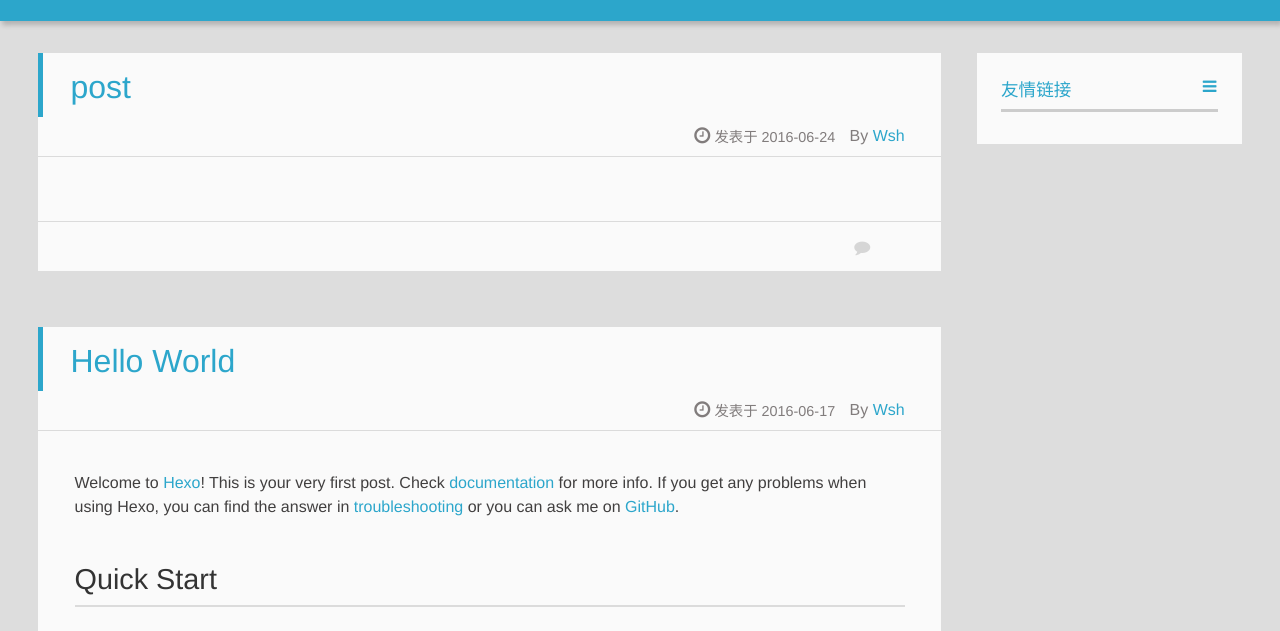
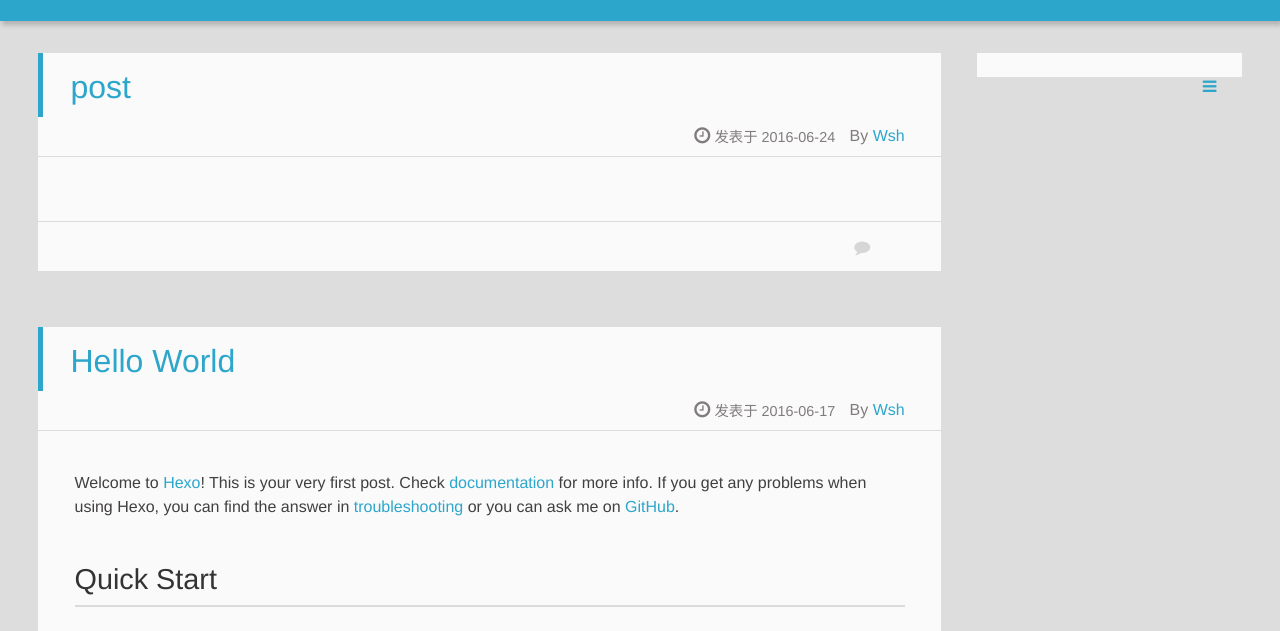
Before and after one commit to MxorOops/MxorOops.github.io, a plain HTML site: page index.html in a window 1280 px wide. Shown: the part 160-791 px from the top of the page. Drawn offline with Linux system fonts and the light colour scheme; a script that the page names is missing.

Commit message:
Site updated: 2016-06-24 19:08:07

```diff
--- a/index.html
+++ b/index.html
@@ -203,13 +203,6 @@
 
 
 
-  <div class="linkslist">
-  <p class="asidetitle">友情链接</p>
-    <ul>
-
-    </ul>
-</div>
-
 
 
 
```
Also changed, not shown: 2016/06/17/hello-world/index.html (+0 -7 lines), 2016/06/24/post/index.html (+0 -7 lines).
